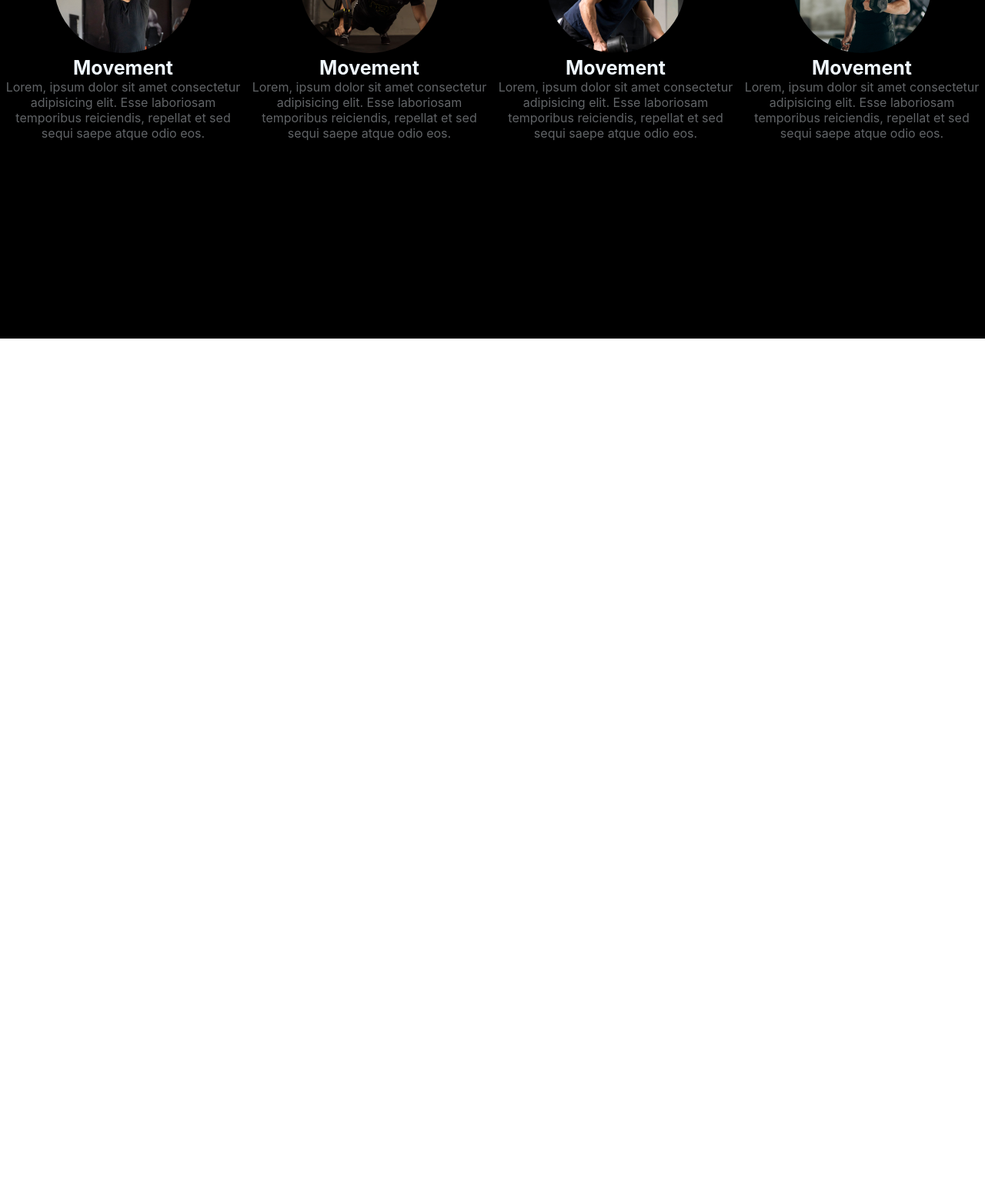
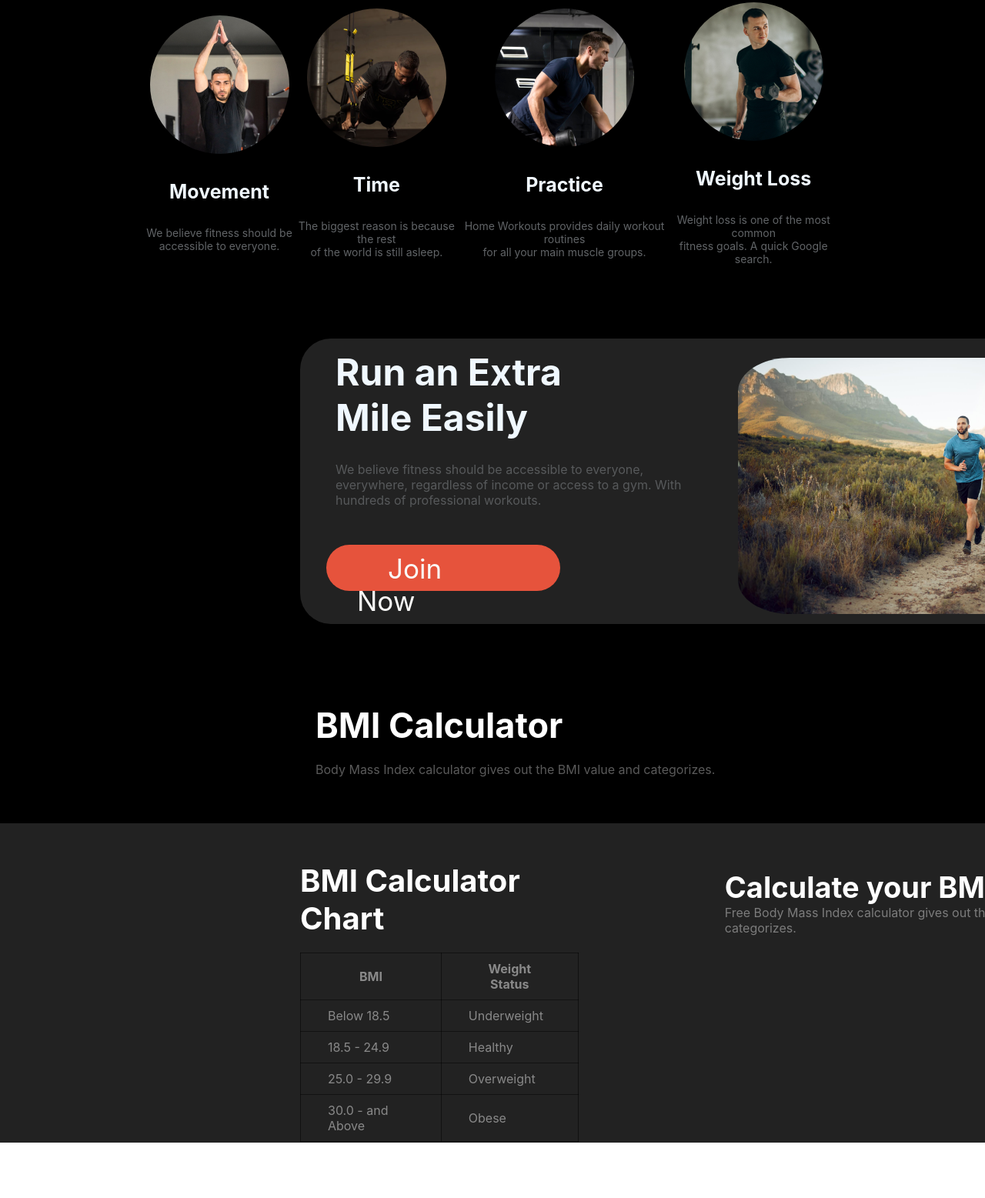
Before and after one commit to Azahar-Uddin-Akash-1/B10-A2, a plain HTML site: page index.html in a window 1280 px wide. Shown: the part 990-2547 px from the top of the page at 77% size. Before the commit the page ends 1430 px from the top, so only its background shows below. Drawn offline with Linux system fonts and the light colour scheme; a web font is replaced by a local one.

Commit message:
bmi and footer section add

```diff
--- a/index.html
+++ b/index.html
@@ -76,7 +76,7 @@
                         </div>
                         <div class="imgT">
                             <h5>Movement</h5>
-                            <p>Lorem, ipsum dolor sit amet consectetur adipisicing elit. Esse laboriosam <br>temporibus reiciendis, repellat et sed sequi saepe atque odio eos.</p>
+                            <p>We believe fitness should be <br> accessible to everyone.</p>
                         </div>
                      </div>
                     <!-- card 2 -->
@@ -85,8 +85,8 @@
                             <img src="./images/image 3.png" alt="">
                         </div>
                         <div class="imgT">
-                            <h5>Movement</h5>
-                            <p>Lorem, ipsum dolor sit amet consectetur adipisicing elit. Esse laboriosam <br>temporibus reiciendis, repellat et sed sequi saepe atque odio eos.</p>
+                            <h5>Time</h5>
+                            <p>The biggest reason is because the rest <br> of the world is still asleep.</p>
                         </div>
                     </div>
                     <!-- card 3 -->
@@ -95,8 +95,8 @@
                             <img src="./images/image 4.png" alt="">
                         </div>
                         <div class="imgT">
-                            <h5>Movement</h5>
-                            <p>Lorem, ipsum dolor sit amet consectetur adipisicing elit. Esse laboriosam <br>temporibus reiciendis, repellat et sed sequi saepe atque odio eos.</p>
+                            <h5>Practice</h5>
+                            <p>Home Workouts provides daily workout routines <br> for all your main muscle groups.</p>
                         </div>
                     </div>
                     <!-- card 4 -->
@@ -105,14 +105,92 @@
                             <img src="./images/image 5.png" alt="">
                         </div>
                         <div class="imgT">
-                            <h5>Movement</h5>
-                            <p>Lorem, ipsum dolor sit amet consectetur adipisicing elit. Esse laboriosam <br>temporibus reiciendis, repellat et sed sequi saepe atque odio eos.</p>
+                            <h5>Weight Loss</h5>
+                            <p>Weight loss is one of the most common  <br>fitness goals. A quick Google search.</p>
                         </div>
                     </div>
 
                 </div>
             </div>
         </section>
+
+        <!-- Run an Extra Mile Easily  start-->
+         <section class="runExtraMile">
+            <div class="insite">
+                <div class="textAr">
+                    <h4>Run an Extra <br>
+                        Mile Easily</h4>
+                        <p>We believe fitness should be accessible to everyone, everywhere, regardless of income or access to a gym. With hundreds of professional workouts.</p>
+                        <div>
+
+                            <div class="btn">
+                                <a href="">Join Now</a>
+                            </div>
+                        </div>
+                    </div>
+                <div class="imGG">
+                    <img src="./images/run.jpg" alt="">
+                </div>
+            </div>
+
+         </section>
+         <!-- BMI Calculator start -->
+          <section class="bmi">
+            <div class="bmiText">
+                <h4>BMI Calculator</h4>
+                <p>Body Mass Index calculator gives out the BMI value and categorizes.</p>
+            </div>
+            <div class="BMIcalculatorChart">
+                <div class="mainCalculatorScetion">
+                    <div class="tableH">
+                        <h2>BMI Calculator Chart</h1>
+                            <table>
+                                <thead>
+                                    <tr>
+
+                                        <th>BMI</th>
+                                        <th>Weight Status</th>
+
+                                    </tr>
+                                </thead>
+                                <tbody>
+                                    <tr>
+
+                                        <td>Below 18.5</td>
+                                        <td>Underweight</td>
+
+                                    </tr>
+                                    <tr>
+
+                                        <td>18.5 - 24.9 </td>
+                                        <td>Healthy</td>
+
+                                    </tr>
+                                    <tr>
+
+                                        <td>25.0 - 29.9</td>
+                                        <td> Overweight</td>
+
+                                    </tr>
+                                    <tr>
+
+                                        <td>30.0 - and Above</td>
+                                        <td>Obese</td>
+
+                                    </tr>
+                                </tbody>
+
+                            </table>
+                    </div>
+
+                    <!-- right site -->
+                        <div class="formText">
+                            <h4>Calculate your BMI</h4>
+                            <p>Free Body Mass Index calculator gives out the BMI value and categorizes.</p>
+                        </div>
+                </div>
+            </div>
+          </section>
     </main>
     <footer>
 
--- a/style/index.css
+++ b/style/index.css
@@ -239,7 +239,7 @@ body {
 .habitsText p{
     color: rgba(255, 255, 255, 0.347);
     font-family: Inter;
-    font-size: 13px;
+    font-size: 16px;
     font-weight: 900;
     letter-spacing: 0%;
     text-align: center;
@@ -247,14 +247,14 @@ body {
     border-radius: 100%;
 }
 /* card section */
-.cardSection{
 
-
-}
 .containerCard{
     display: flex;
+    justify-content: space-around;
+    padding: 110px 190px;
     align-items: center;
     text-align: center;
+
 }
 .imG img{
     border-radius: 50%;
@@ -262,7 +262,126 @@ body {
 .imgT h5{
     color: aliceblue;
     font-size: 25px;
+    padding: 30px;
 }
 .imgT p{
     color: rgba(240, 248, 255, 0.404);
+    font-size: 14px;
 }
+/* Run an Extra
+Mile Easily section start */
+.runExtraMile{
+    width: auto;
+    height: 415px;
+    background: #000;
+}
+.insite{
+    width: 1060px;
+height: 371px;
+background: rgb(34, 34, 34);
+border-radius: 40px;
+margin-left: 390px;
+display: flex;
+}
+
+.imGG img{
+
+width: 466px;
+height: 333px;
+padding:  25px;
+border-radius: 18%;
+}
+.textAr h4{
+    font-size: 48px;
+    color: aliceblue;
+    padding: 14px  46px;
+}
+
+.textAr p{
+    color: rgba(240, 248, 255, 0.258);
+    padding: 14px  46px;
+}
+
+.btn {
+    /* Button */
+position: static;
+width: 224px;
+height: 34px;
+padding: 10px 40px 16px 40px;
+margin: 34px 34px;
+border-radius: 42px;
+background: rgb(230, 83, 60);
+}
+.btn a{
+    text-decoration: none;
+    color: rgb(250, 250, 249);
+    font-size: 35px;
+    padding: 16px 40px 16px 40px;
+}
+
+/* bmi section start */
+.bmiText{
+    width: auto;
+    height: 215px;
+    background: #000;
+    padding-left: 410px;
+}
+.bmiText h4{
+    color: rgb(255, 255, 255);
+    font-size: 45px;
+    padding-top: 60px;
+    padding-bottom: 20px;
+
+}
+.bmiText p{
+    color: rgba(255, 255, 255, 0.352);
+}
+
+.BMIcalculatorChart{
+    width: auto;
+    height: 415px;
+    background: rgb(34, 34, 34);
+}
+
+/* table calculator */
+table{
+    border-collapse: collapse;
+
+}
+td, th{
+    border: 1px solid rgba(0, 0, 0, 0.473);
+    padding: 10px 35px;
+    color: rgba(255, 255, 255, 0.466);
+}
+.mainCalculatorScetion{
+
+width: 1440px;
+height: 487px;
+display: flex;
+
+}
+
+.tableH{
+    padding-left: 390px;
+}
+.mainCalculatorScetion {
+    gap: 190px;
+    margin-top: ;
+}
+.mainCalculatorScetion h2{
+    color: rgb(255, 255, 255);
+    font-size: 40px;
+    padding-top: 50px;
+    padding-bottom: 20px;
+}
+.formText {
+
+}
+.formText h4{
+    color: rgb(255, 255, 255);
+    font-size: 38px;
+    padding-top: 60px;
+}
+.formText p{
+    color: rgba(255, 255, 255, 0.409);
+}
```
